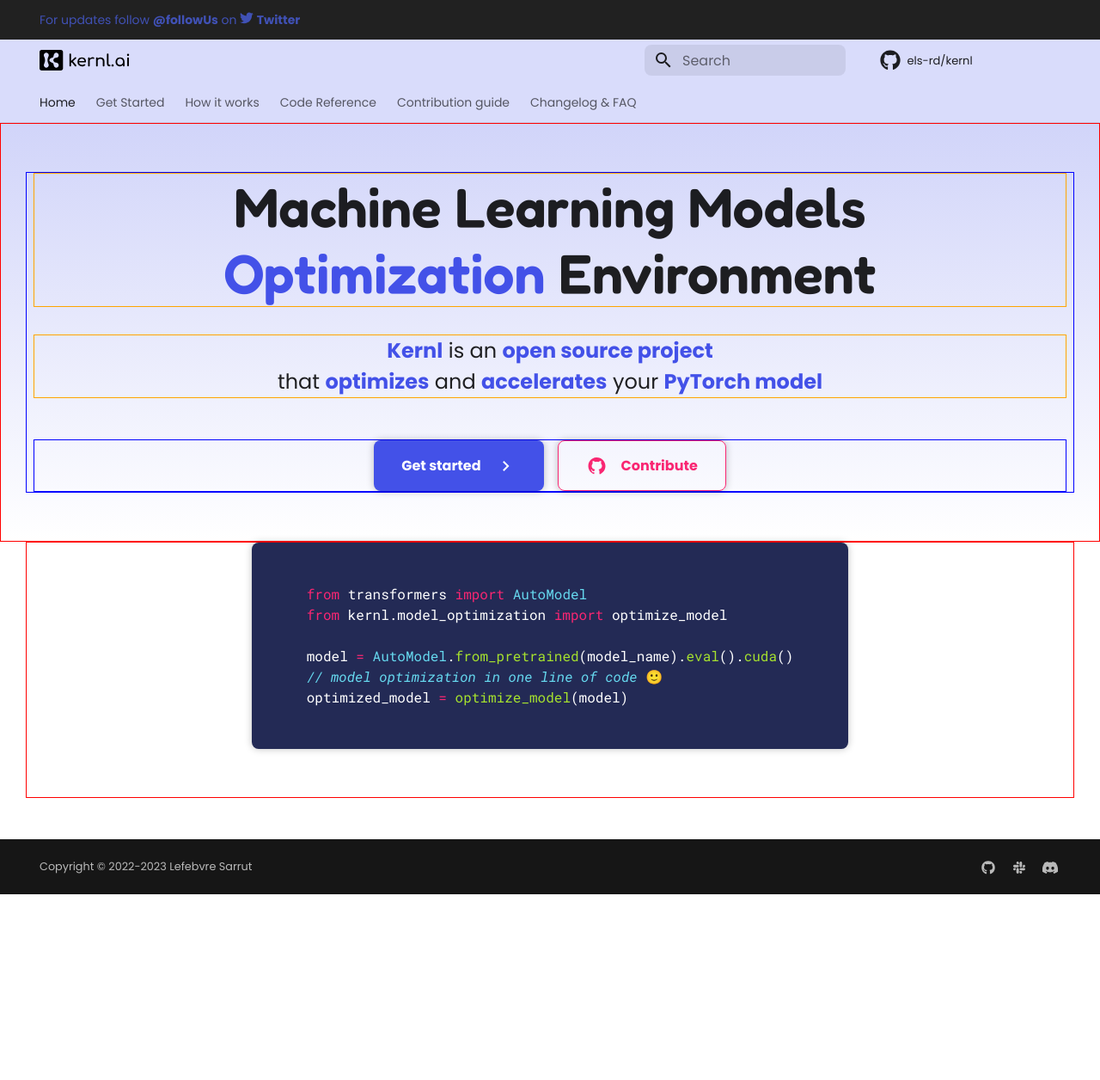
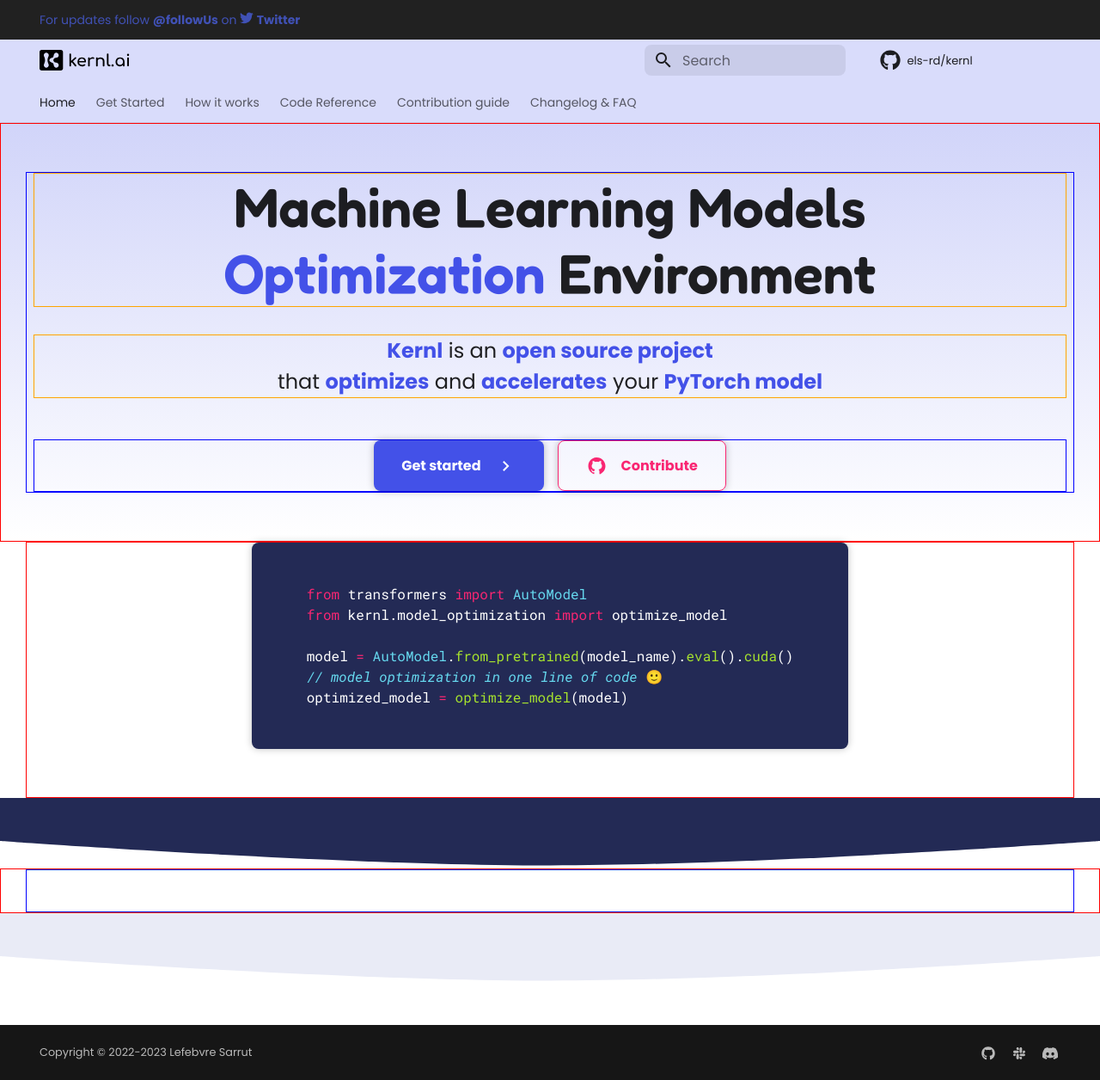
Before and after one commit to ELS-RD/kernl, an MkDocs documentation site: the page built from docs/index.md, in a window 1280 px wide. Shown: the whole page at 86% size. Built offline with MkDocs 1.6.1 and Material for MkDocs 9.7.7, drawn with Linux system fonts in a browser that asks for light colours; comment, search, counter and statistics services are not loaded; before the commit the page ends 1040 px from its top, so only the background shows below that.

Commit message:
feat: adds sections and curves.

```diff
--- a/docs/overrides/home.html
+++ b/docs/overrides/home.html
@@ -62,6 +62,26 @@ model <span class="instruction">=</span> <span class="class">AutoModel</span>.<s
 <span class="comment">// model optimization in one line of code</span> 🙂
 optimized_model <span class="instruction">=</span> <span class="function">optimize_model</span>(model)</code></pre>
     </section>
+    <section class="knl-what">
+        <div class="knl-what__content md-grid">
+        </div>
+    </section>
+    <div class="svg-curve knl-svg__what">
+        <svg viewBox="0 0 1440 32" preserveAspectRatio="xMidYMin meet">
+            <path d="M0 0h1440s-438.76 32-720 32C438.758 32 0 0 0 0Z"/>
+        </svg>
+    </div>
+    <section class="knl-why">
+        <div class="knl-why__content md-grid"></div>
+    </section>
+    <section class="knl-oss">
+        <div class="knl-oss__content md-grid"></div>
+    </section>
+    <div class="svg-curve knl-svg__oss">
+        <svg viewBox="0 0 1440 32" preserveAspectRatio="xMidYMin meet">
+            <path d="M0 0h1440s-438.76 32-720 32C438.758 32 0 0 0 0Z"/>
+        </svg>
+    </div>
 </main>
 {% endblock %}
 {% block content %}{% endblock %}
--- a/docs/stylesheets/extra.css
+++ b/docs/stylesheets/extra.css
@@ -27,6 +27,9 @@ You need to add a data-md-color-scheme="slate" | "default" metadata to the enclo
     /* colors */
     --color-primary: #4351E8;
     --color-secondary: #F92672;
+
+    --color-background-what: #232A55;
+    --color-background-oss: #E9EBF6;
 
     --color-snippet-primary: #A6E22E;
     --color-snippet-secondary: #F92672;
@@ -225,6 +228,58 @@ div[class="md-search__scrollwrap"] {
 }
 
 /* ----- ----- ----- ----- ----- */
+/* what | why | oss */
+/* ----- ----- ----- ----- ----- */
+.knl-what {
+    background-color: var(--color-background-what);
+}
+
+.knl-what__content {
+    height: 50px;
+    /*border: 1px solid red;*/
+}
+
+/* ----- ----- ----- ----- ----- */
+.knl-why {
+    border: 1px solid red;
+}
+
+.knl-why__content {
+    height: 50px;
+    border: 1px solid blue;
+}
+
+/* ----- ----- ----- ----- ----- */
+.knl-oss {
+    background-color: var(--color-background-oss);
+}
+
+.knl-oss__content {
+    height: 50px;
+}
+
+/* ----- ----- ----- ----- ----- */
+
+.svg-curve {
+    position: relative;
+    height: 32px;
+}
+
+.svg-curve svg {
+    position: absolute;
+    top: 0;
+    left: 0;
+}
+
+.knl-svg__what svg {
+    fill: var(--color-background-what);
+}
+
+.knl-svg__oss svg {
+    fill: var(--color-background-oss);
+}
+
+/* ----- ----- ----- ----- ----- */
 /* media queries */
 /* ----- ----- ----- ----- ----- */
 /*@media screen and (max-width: 992px) {*/
```
